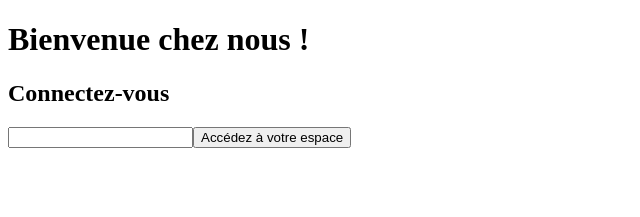
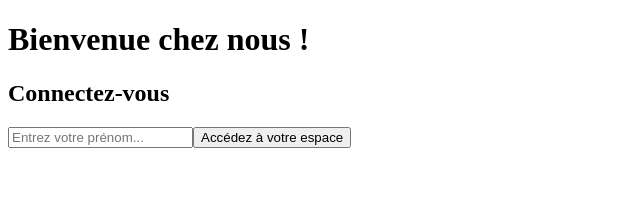
Before and after one commit to Atthis/cda-react-cake-nest, a React (Vite) app: page / in a window 1280 px wide. Shown: the top 217 px of the page, without its empty margins (0-640 px from the left). Built offline with nearby package versions, Linux system fonts and the light colour scheme.

Commit message:
login page component ok

```diff
--- a/src/App.jsx
+++ b/src/App.jsx
@@ -8,7 +8,6 @@ function App() {
     <>
       <main>
         <Login username={username} setUsername={setUsername} />
-        <p>{username}</p>
       </main>
     </>
   );
--- a/src/pages/Login.jsx
+++ b/src/pages/Login.jsx
@@ -9,12 +9,17 @@ function Login({ username, setUsername }) {
     setUsername(e.target.value);
   }
 
+  function handleSubmit() {
+    setUsername('');
+    alert(`Bonjour ${username}`);
+  }
+
   return (
     <>
       <h1>Bienvenue chez nous !</h1>
       <h2>Connectez-vous</h2>
-      <form onSubmit={setUsername}>
-        <input type='text' name='username' id='username' value={username} onChange={handleChange} />
+      <form onSubmit={handleSubmit}>
+        <input type='text' name='username' id='username' value={username} placeholder='Entrez votre prénom...' onChange={handleChange} required />
         <button>Accédez à votre espace</button>
       </form>
     </>
```
